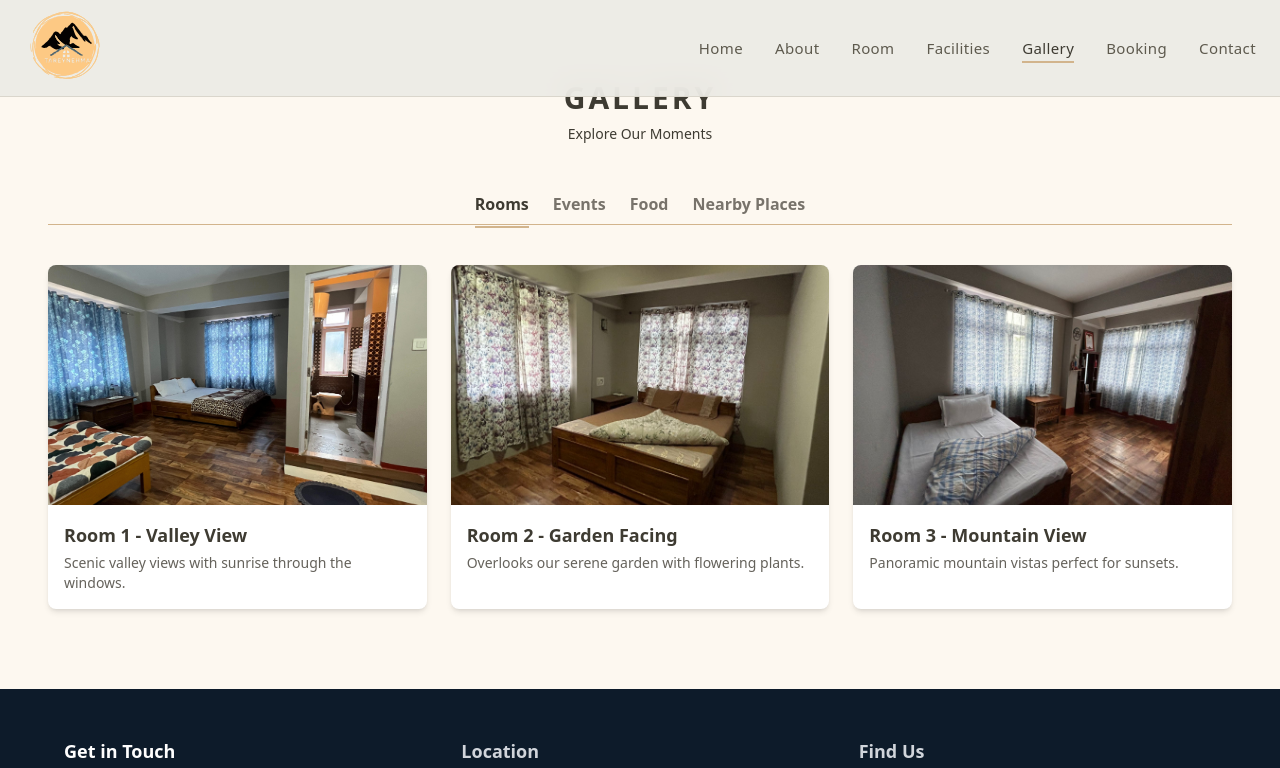
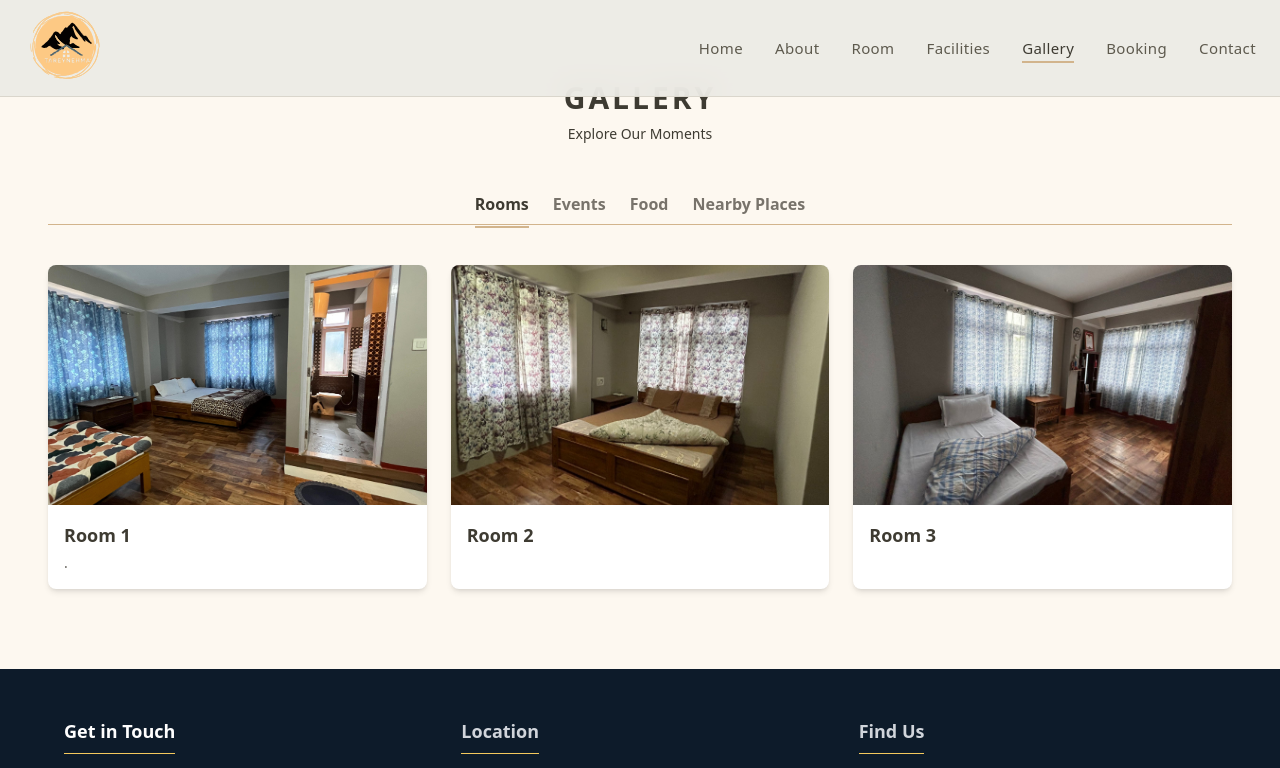
Before and after one commit to JENOSH69/TareynehmaHomestay, a React (Vite) app: page /gallery in a window 1280 px wide. Shown: the top 768 px of the page. Built offline with nearby package versions, Linux system fonts and the light colour scheme; grey boxes are pictures that could not be loaded; the HTML template or start-up script is replaced by a standard one.

Commit message:
Gallery room description modified

```diff
--- a/src/pages/Gallery.jsx
+++ b/src/pages/Gallery.jsx
@@ -34,20 +34,20 @@ const galleryData = {
     {
       img: Ra,
       images: [Ra,Rab,Rac],
-      title: "Room 1 - Valley View",
-      description: "Scenic valley views with sunrise through the windows.",
+      title: "Room 1 ",
+      description: ".",
     },
     {
       img: Rb,
       images: [Rb, Rba,Rbc],
-      title: "Room 2 - Garden Facing",
-      description: "Overlooks our serene garden with flowering plants.",
+      title: "Room 2 ",
+      description: "",
     },
     {
       img: room3,
       images: [room3, room3a, room3b],
-      title: "Room 3 - Mountain View",
-      description: "Panoramic mountain vistas perfect for sunsets.",
+      title: "Room 3 ",
+      description: "",
     },
   ],
   Events: [event1, event2, event3],
```
